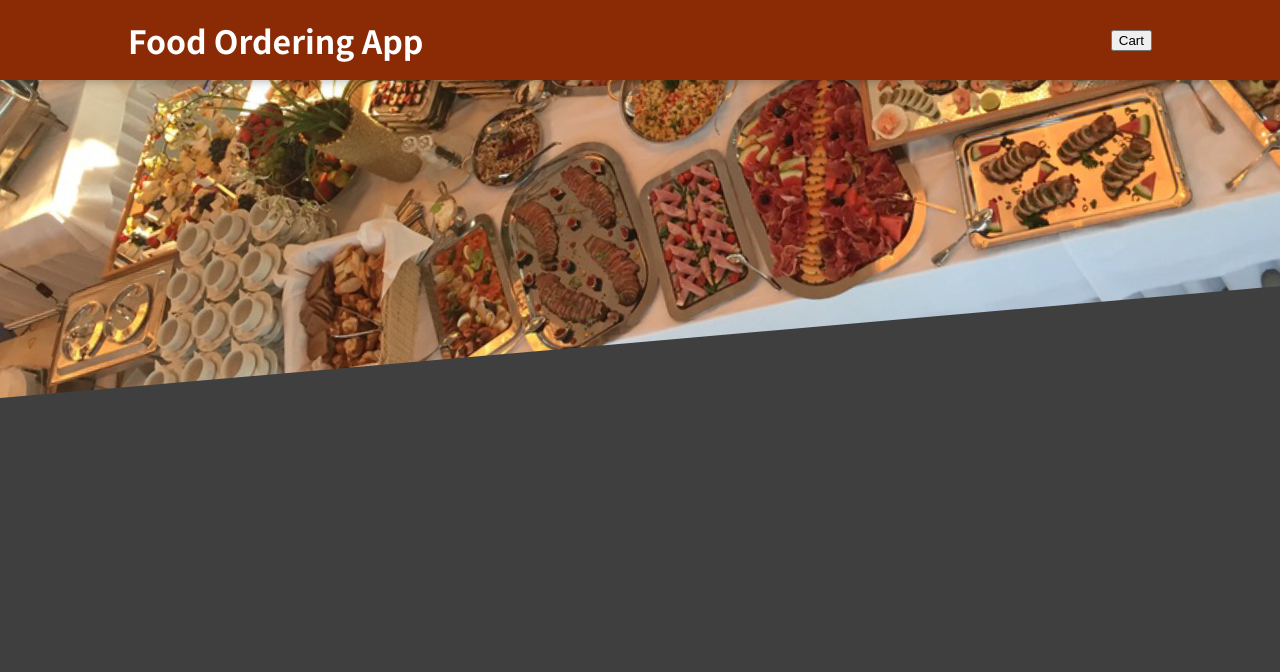
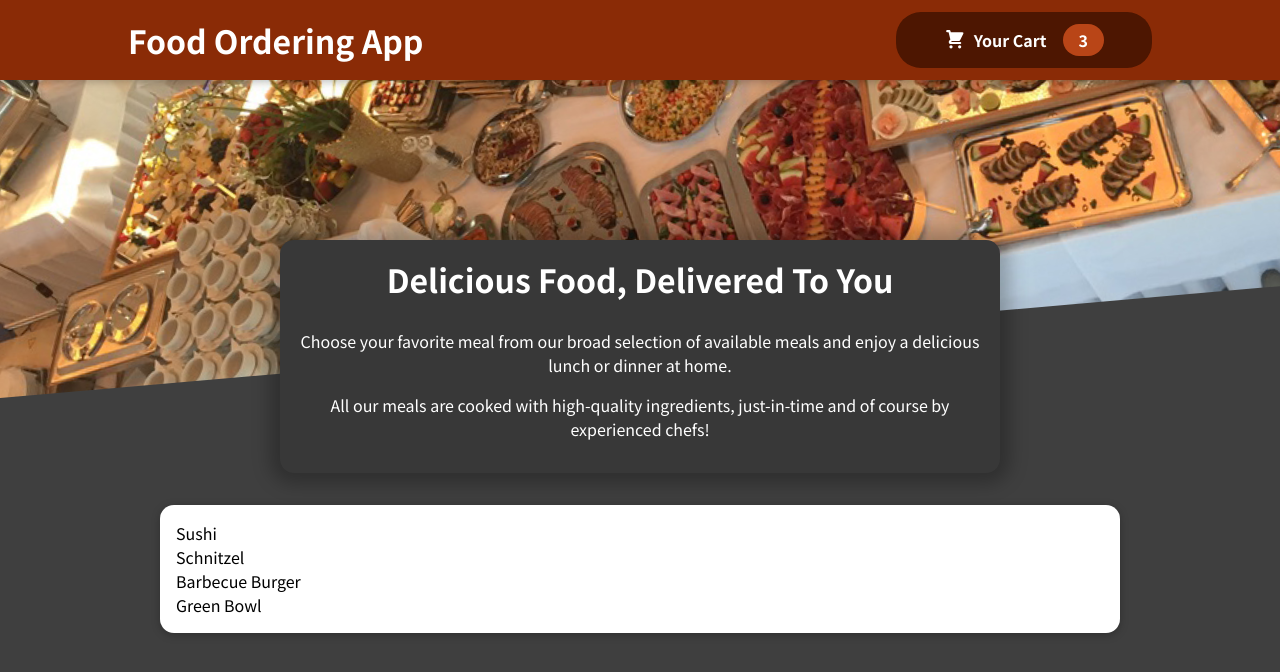
Before and after one commit to louisql/orderFoodApp-React, a React (Create React App) app: page / in a window 1280 px wide. Shown: the top 672 px of the page. Built offline with nearby package versions, Linux system fonts and the light colour scheme.

Commit message:
Included card component, menu and description

```diff
--- a/src/App.js
+++ b/src/App.js
@@ -1,12 +1,16 @@
 import { Fragment } from "react";
 
 import Header from "./components/Layout/Header";
+import Meals from "./components/Meals/Meals";
 
 function App() {
   return (
     /* <> </> replacing Fragment */
     <>
       <Header/>
+      <main>
+        <Meals />
+      </main>
     </>
   );
 }
--- a/src/components/Layout/Header.js
+++ b/src/components/Layout/Header.js
@@ -3,6 +3,7 @@
 import classes from "./Header.module.css";
 
 import mealsImage from "../../assets/meals.jpg";
+import HeaderCartButton from "./HeaderCartButton";
 /* Using import mealsImage to practice  */
 
 const Header = (props) => {
@@ -14,7 +15,7 @@
     <Fragment>
       <header className={classes.header}>
         <h1>Food Ordering App</h1>
-        <button>Cart</button>
+        <HeaderCartButton />
       </header>
       <div className={classes["main-image"]}>
         {/* because of the dash in main-image we can't use the dot notation */}
--- a/src/components/Layout/HeaderCartButton.js
+++ b/src/components/Layout/HeaderCartButton.js
@@ -3,13 +3,13 @@
 
 const HeaderCartButton = (props) => {
   return (
-    <button>
+    <button className={classes.button}>
       {/* one span for icon, one span for text and one span for the badge */}
-      <span>
+      <span className={classes.icon}>
         <CartIcon />
       </span>
       <span>Your Cart</span>
-      <span>3</span>
+      <span className={classes.badge}>3</span>
     </button>
   );
 };
--- /dev/null
+++ b/src/components/Meals/AvailableMeals.js
@@ -0,0 +1,45 @@
+import Card from '../UI/Card';
+
+import classes from './AvailableMeals.module.css';
+
+const DUMMY_MEALS = [
+  {
+    id: "m1",
+    name: "Sushi",
+    description: "Finest fish and veggies",
+    price: 22.99,
+  },
+  {
+    id: "m2",
+    name: "Schnitzel",
+    description: "A german specialty!",
+    price: 16.5,
+  },
+  {
+    id: "m3",
+    name: "Barbecue Burger",
+    description: "American, raw, meaty",
+    price: 12.99,
+  },
+  {
+    id: "m4",
+    name: "Green Bowl",
+    description: "Healthy...and green...",
+    price: 18.99,
+  },
+];
+
+const AvailableMeals = () => {
+  const mealsList = DUMMY_MEALS.map(meal => <li>{meal.name}</li>);
+
+  return(
+  <section className={classes.meals}>
+    <Card>
+        <ul>
+            {mealsList}
+        </ul>
+    </Card>
+  </section>)
+};
+
+export default AvailableMeals;
--- /dev/null
+++ b/src/components/Meals/AvailableMeals.module.css
@@ -0,0 +1,24 @@
+.meals {
+    max-width: 60rem;
+    width: 90%;
+    margin: 2rem auto;
+    animation: meals-appear 1s ease-out forwards;
+  }
+
+  .meals ul {
+    list-style: none;
+    margin: 0;
+    padding: 0;
+  }
+
+  @keyframes meals-appear {
+    from {
+      opacity: 0;
+      transform: translateY(3rem);
+    }
+
+    to {
+      opacity: 1;
+      transform: translateY(0);
+    }
+  }
--- /dev/null
+++ b/src/components/Meals/MealItem/MealItem.module.css
@@ -0,0 +1,22 @@
+.meal {
+    display: flex;
+    justify-content: space-between;
+    margin: 1rem;
+    padding-bottom: 1rem;
+    border-bottom: 1px solid #ccc;
+  }
+
+  .meal h3 {
+    margin: 0 0 0.25rem 0;
+  }
+
+  .description {
+    font-style: italic;
+  }
+
+  .price {
+    margin-top: 0.25rem;
+    font-weight: bold;
+    color: #ad5502;
+    font-size: 1.25rem;
+  }
--- /dev/null
+++ b/src/components/Meals/Meals.js
@@ -0,0 +1,13 @@
+import MealsSummary from "./MealsSummary";
+import AvailableMeals from "./AvailableMeals";
+
+const Meals = () => {
+  return (
+    <>
+      <MealsSummary />
+      <AvailableMeals />
+    </>
+  );
+};
+
+export default Meals;
--- /dev/null
+++ b/src/components/Meals/MealsSummary.js
@@ -0,0 +1,19 @@
+import classes from './MealsSummary.module.css';
+
+const MealsSummary = () => {
+  return (
+    <section className={classes.summary}>
+      <h2>Delicious Food, Delivered To You</h2>
+      <p>
+        Choose your favorite meal from our broad selection of available meals
+        and enjoy a delicious lunch or dinner at home.
+      </p>
+      <p>
+        All our meals are cooked with high-quality ingredients, just-in-time and
+        of course by experienced chefs!
+      </p>
+    </section>
+  );
+};
+
+export default MealsSummary;
--- /dev/null
+++ b/src/components/Meals/MealsSummary.module.css
@@ -0,0 +1,18 @@
+.summary {
+    text-align: center;
+    max-width: 45rem;
+    width: 90%;
+    margin: auto;
+    margin-top: -10rem;
+    position: relative;
+    background-color: #383838;
+    color: white;
+    border-radius: 14px;
+    padding: 1rem;
+    box-shadow: 0 1px 18px 10px rgba(0, 0, 0, 0.25);
+  }
+
+  .summary h2 {
+    font-size: 2rem;
+    margin-top: 0;
+  }
--- /dev/null
+++ b/src/components/UI/Card.js
@@ -0,0 +1,11 @@
+import classes from "./Card.module.css"
+
+const Card = props =>{
+    return(
+        <div className={classes.card}>
+            {props.children}
+        </div>
+    )
+}
+
+export default Card
--- /dev/null
+++ b/src/components/UI/Card.module.css
@@ -0,0 +1,6 @@
+.card {
+    padding: 1rem;
+    box-shadow: 0 2px 8px rgba(0, 0, 0, 0.25);
+    border-radius: 14px;
+    background-color: white;
+  }
```
Also changed, not shown: src/components/Meals/MealItem/MealItem.js (added, +16 -0 lines).
